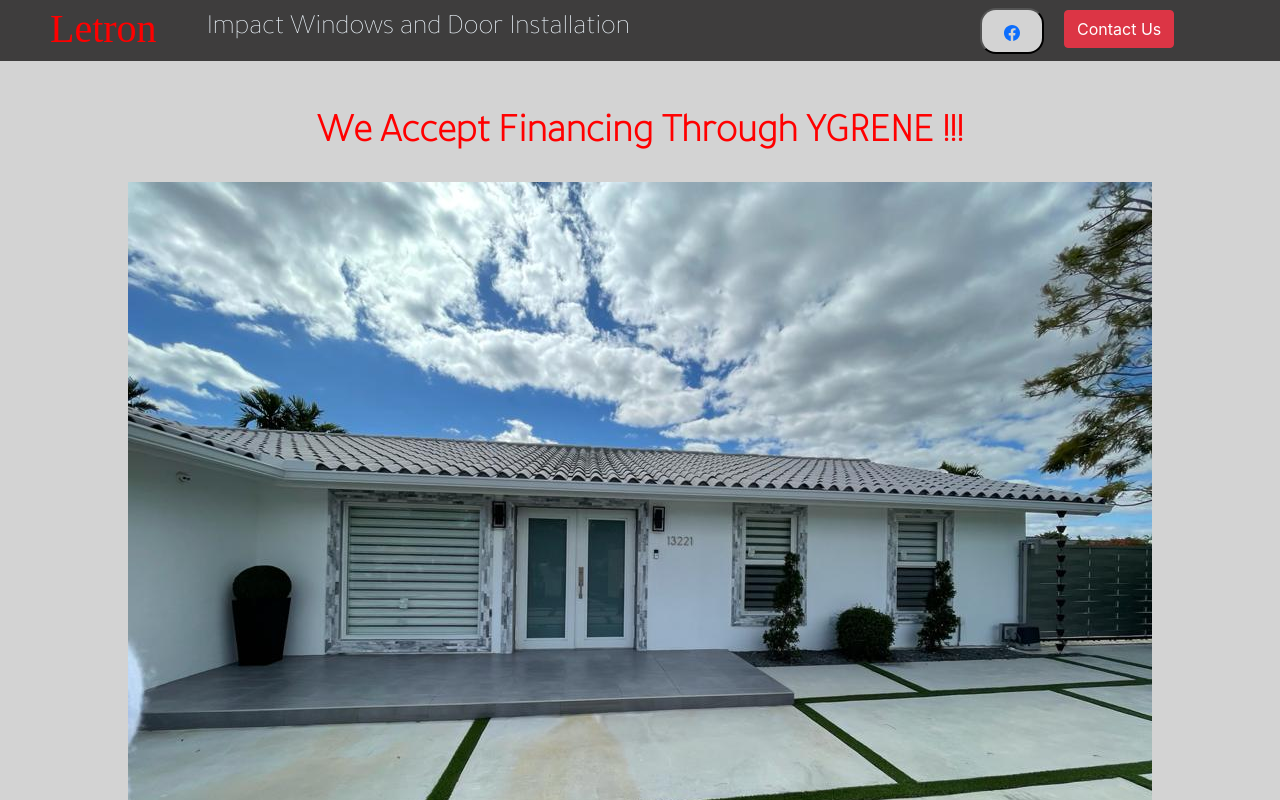
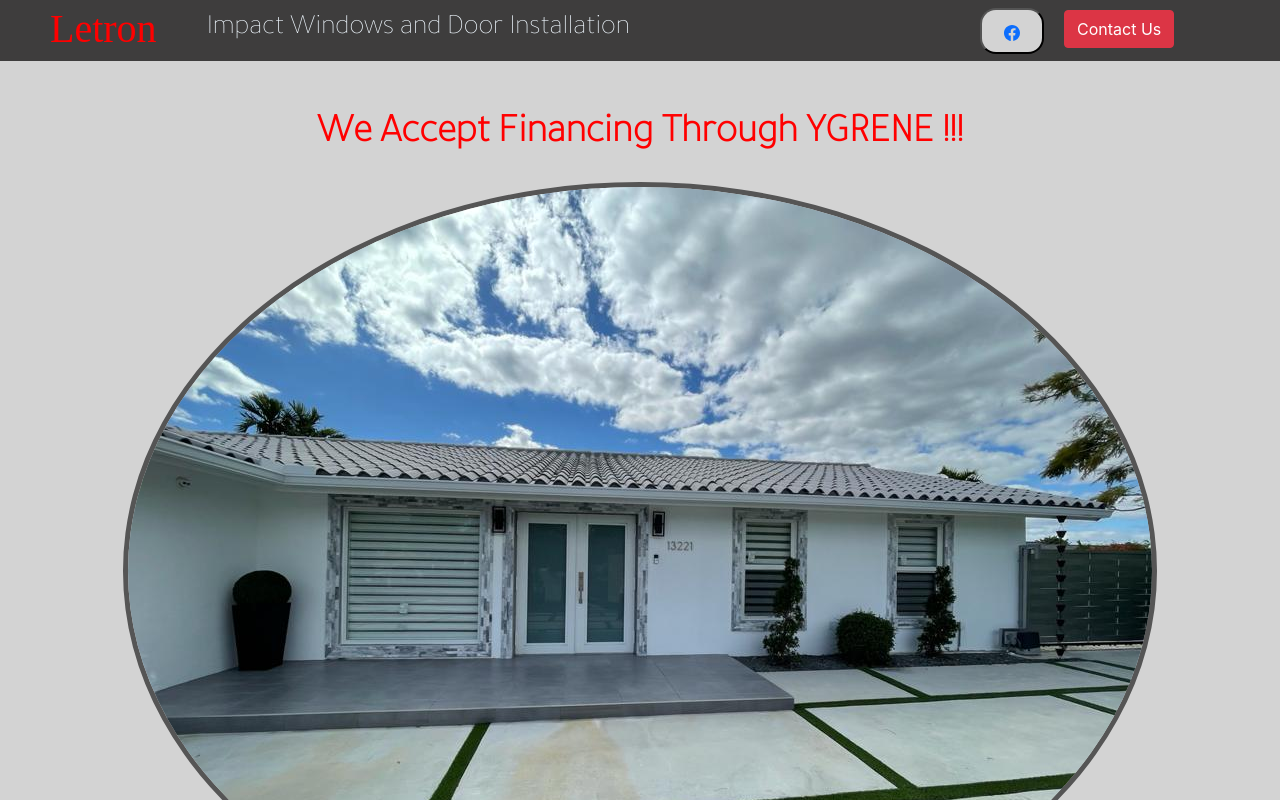
Before and after one commit to codekrak/letronNew, a React (Create React App) app: page / in a window 1280 px wide. Shown: the top 800 px of the page. Built offline with nearby package versions, Linux system fonts and the light colour scheme; a web font is replaced by a local one.

Commit message:
added border to img

```diff
--- a/src/Components/Carousel/carousel.css
+++ b/src/Components/Carousel/carousel.css
@@ -2,3 +2,8 @@
     background-color: lightgray;
 
 }
+
+img {
+    border: 5px solid #555;
+    border-radius: 50%;
+  }
```
